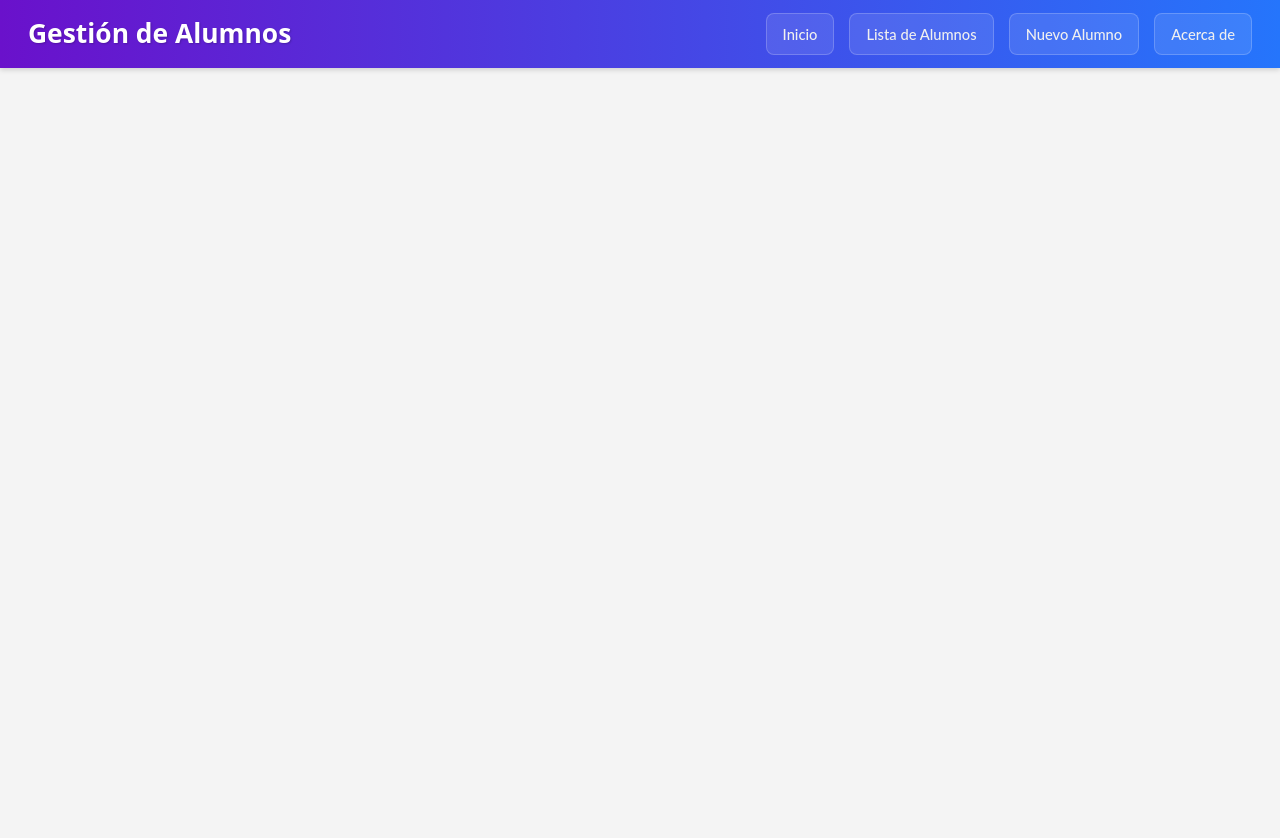
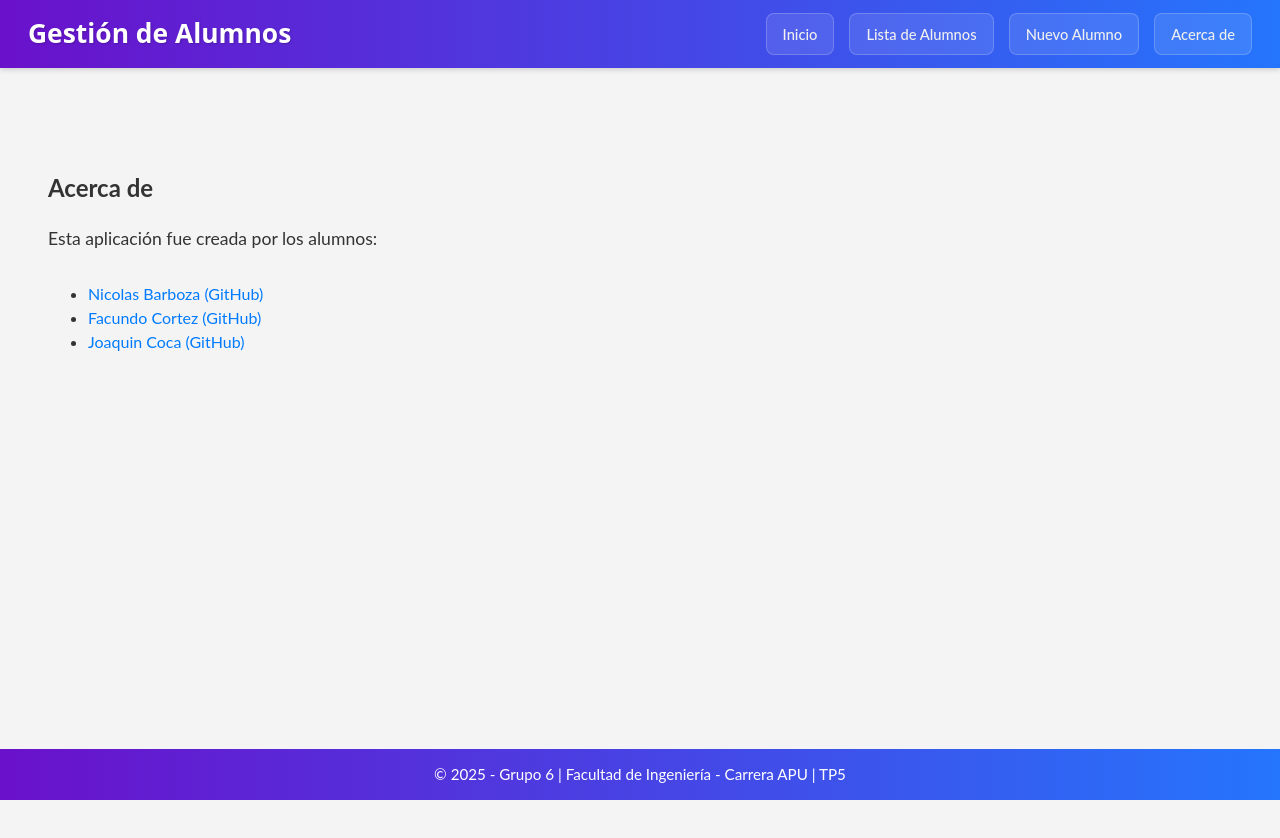
Before and after one commit to Nicolas-Barboza/pv_tp5_grupo6, a React (Vite) app: page /acerca in a window 1280 px wide. Shown: the top 838 px of the page. Before the commit the page ends 800 px from the top, so only its background shows below. Built offline with nearby package versions, Linux system fonts and the light colour scheme.

Commit message:
agregar Acercade-y-Footer

```diff
--- a/src/App.jsx
+++ b/src/App.jsx
@@ -4,6 +4,8 @@ import NavBar from './components/NavBar';
 import AlumnosList from './views/AlumnosList';
 import DetalleAlumno from './views/DetalleAlumno';
 import AlumnoForm from './views/AlumnoForm';
+import Acercade from './views/Acercade';
+import Footer from './components/Footer';
 
 const initialAlumnosData = [
   { lu: 1001, nombre: "Juan", apellido: "Perez", curso: "Primero", email: "juan@example.com", domicilio: "Av. Siempre Viva 123", telefono: "3884123456" },
@@ -57,9 +59,11 @@ function App() {
               <Route path="/alumnos/:lu" element={<DetalleAlumno alumnos={alumnos} onEliminar={handleEliminarAlumno} />} />
               <Route path="/alumnos/nuevo" element={<AlumnoForm alumnos={alumnos} onGuardar={handleGuardarAlumno}/>} />
               <Route path="/alumnos/:lu/editar" element={<AlumnoForm alumnos={alumnos} onGuardar={handleGuardarAlumno} />} />
+              <Route path="/acerca" element={<Acercade />} />
             </Routes>
           </div>
         </div>
+        <Footer></Footer>
       </Router>
     </div>
   );
--- /dev/null
+++ b/src/components/Footer.jsx
@@ -0,0 +1,24 @@
+// components/Footer.jsx
+function Footer() {
+    const footerStyles = {
+    backgroundImage: 'linear-gradient(to right, #6a11cb 0%, #2575fc 100%)',
+    color: 'white',
+    textAlign: 'center',
+    padding: '14px 0',
+    fontFamily: 'Lato, sans-serif',
+    fontSize: '0.95em',
+    position: 'fixed',
+    bottom: 0,
+    left: 0,
+    width: '100%',
+    };
+
+return (
+    <footer style={footerStyles}>
+        <p style={{ margin: 0 }}>
+        © 2025 - Grupo 6 | Facultad de Ingeniería - Carrera APU | TP5
+        </p>
+    </footer>
+    );
+}
+export default Footer;
--- a/src/components/NavBar.jsx
+++ b/src/components/NavBar.jsx
@@ -12,7 +12,7 @@ function NavBar() {
                     <Link to="/home" className={Styles.navLink}>Inicio</Link>
                     <Link to="/alumnos" className={Styles.navLink}>Lista de Alumnos</Link>
                     <Link to="/alumnos/nuevo" className={Styles.navLink}>Nuevo Alumno</Link>
-                    <Link to="/acerca-de" className={Styles.navLink}>Acerca de</Link>
+                    <Link to="/acerca" className={Styles.navLink}>Acerca de</Link>
                 </div>
             </div>
         </nav>
--- /dev/null
+++ b/src/styles/Acerca-de.css
@@ -0,0 +1,16 @@
+.acercaContainer {
+    margin-top: 80px; /* espacio debajo del navBar */
+    padding: 40px 28px;
+    font-family: 'Lato', sans-serif;
+    min-height: 100vh;
+}
+.h2{
+    font-family: 'Segoe UI', Tahoma, Geneva, Verdana, sans-serif ;
+    font-Size: 35px,
+
+}
+.acercaDescripcion {
+    font-size: 1.1em;
+    margin-bottom: 30px;
+    max-width: 700px;
+}
--- /dev/null
+++ b/src/views/Acercade.jsx
@@ -0,0 +1,32 @@
+import '../styles/Acerca-de.css';
+
+function Acercade() {
+
+    return (
+    <div className="acercaContainer">
+        <h2>Acerca de</h2>
+        <p className="acercaDescripcion">
+        Esta aplicación fue creada por los alumnos:
+        </p>
+        <ul>
+        <li>
+            <a href="https://github.com/Nicolas-Barboza" target="_blank" rel="noopener noreferrer">
+            Nicolas Barboza (GitHub)
+            </a>
+        </li>
+        <li>
+            <a href="https://github.com/Facundo254" target="_blank" rel="noopener noreferrer">
+            Facundo Cortez (GitHub)
+            </a>
+        </li>
+        <li>
+        <a href="https://github.com/Coca-m" target="_blank" rel="noopener noreferrer">
+            Joaquin Coca (GitHub)
+            </a>
+        </li>
+        </ul>
+    </div>
+    );
+}
+
+export default Acercade;
```
